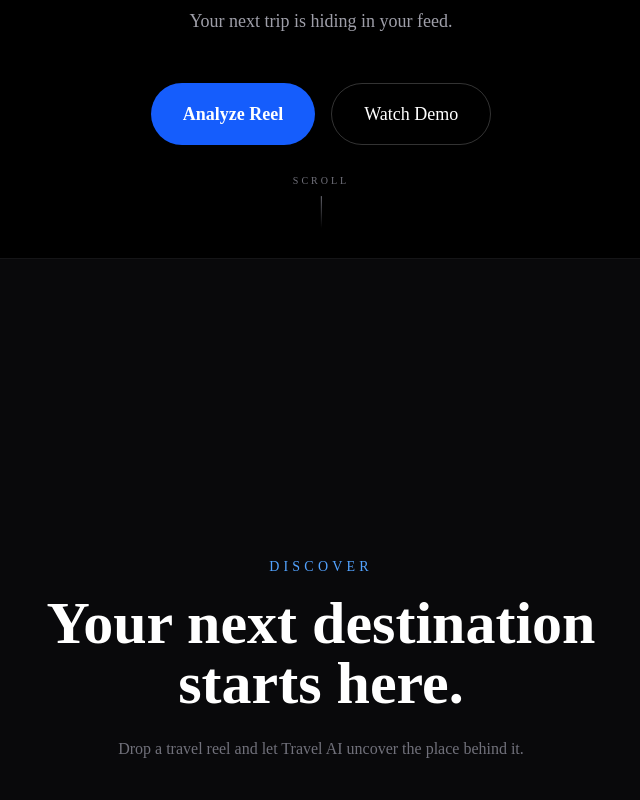
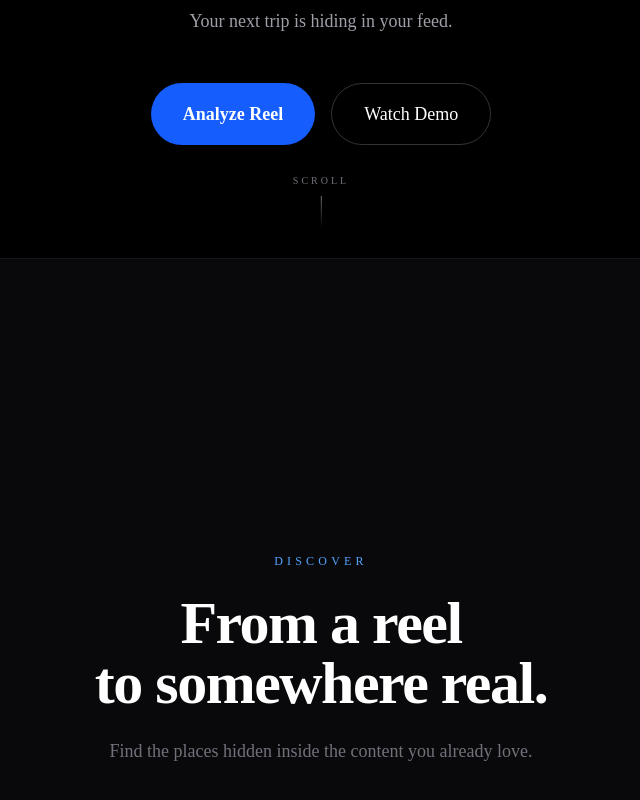
Before and after one commit to 25Pradnyesh/Travel-AI-, a Next.js app: page / in a window 1280 px wide. Shown: the part 542-1342 px from the top of the page, without its empty margins (319-959 px from the left). Built offline with nearby package versions, Linux system fonts and the light colour scheme.

Commit message:
feat: refine destination discovery section

```diff
--- a/app/page.tsx
+++ b/app/page.tsx
@@ -3,7 +3,7 @@ import Hero from "@/components/Hero";
 
 export default function Home() {
   return (
-    <main className="min-h-screen bg-black text-white scroll-smooth">
+    <main className="min-h-screen scroll-smooth bg-black text-white">
       <Navbar />
 
       <Hero />
@@ -12,19 +12,19 @@ export default function Home() {
         id="discover"
         className="flex min-h-screen items-center justify-center border-t border-white/5 bg-zinc-950 px-6"
       >
-        <div className="text-center">
-          <p className="mb-4 text-sm uppercase tracking-[0.3em] text-blue-400">
+        <div className="mx-auto max-w-3xl text-center">
+          <p className="mb-6 text-xs font-medium uppercase tracking-[0.35em] text-blue-400">
             Discover
           </p>
 
-          <h2 className="text-4xl font-bold md:text-6xl">
-            Your next destination
+          <h2 className="text-4xl font-bold tracking-tight md:text-6xl">
+            From a reel
             <br />
-            starts here.
+            to somewhere real.
           </h2>
 
-          <p className="mx-auto mt-6 max-w-xl text-zinc-500">
-            Drop a travel reel and let Travel AI uncover the place behind it.
+          <p className="mx-auto mt-6 max-w-xl text-base leading-7 text-zinc-500 md:text-lg">
+            Find the places hidden inside the content you already love.
           </p>
         </div>
       </section>
```
